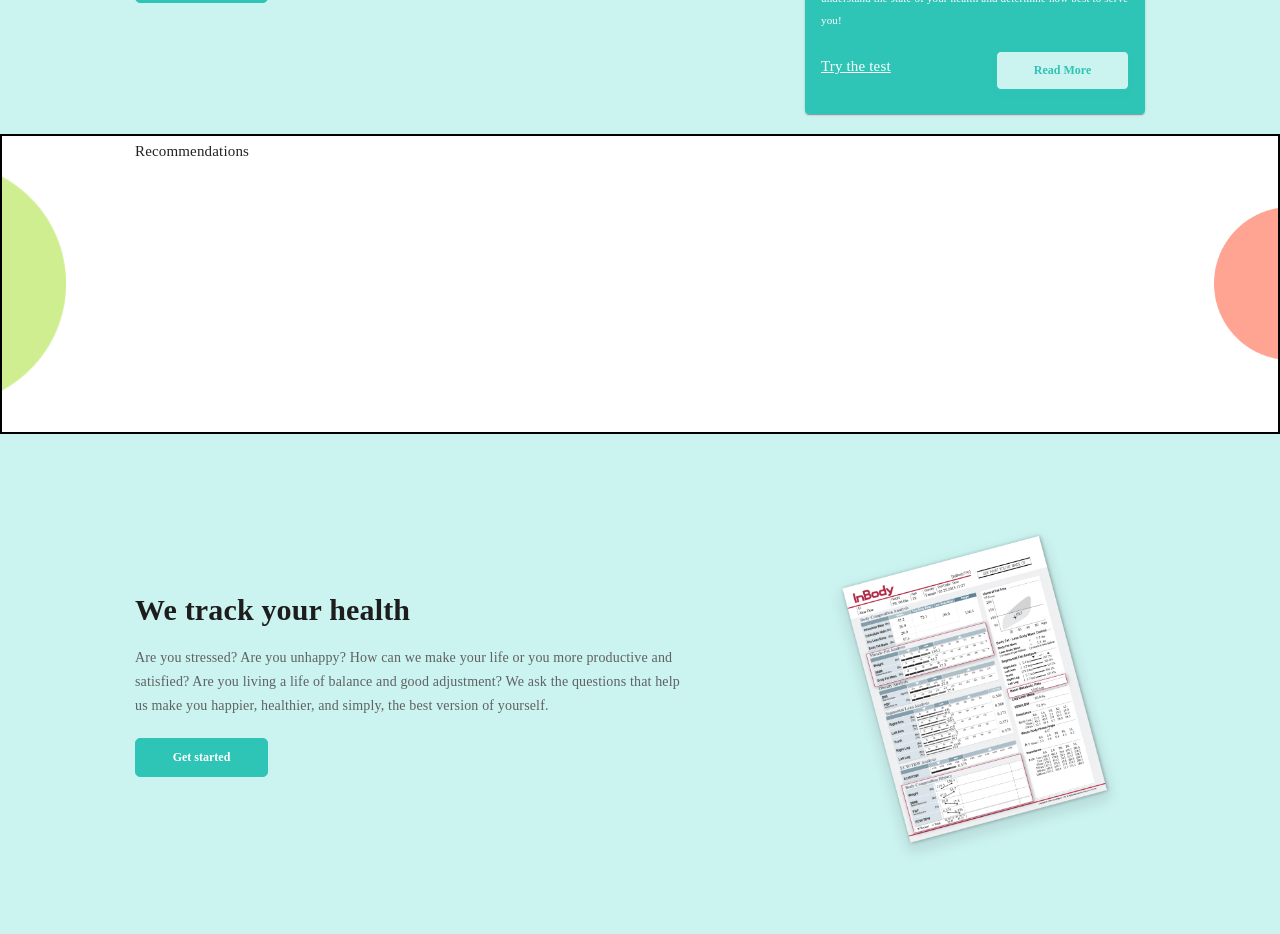
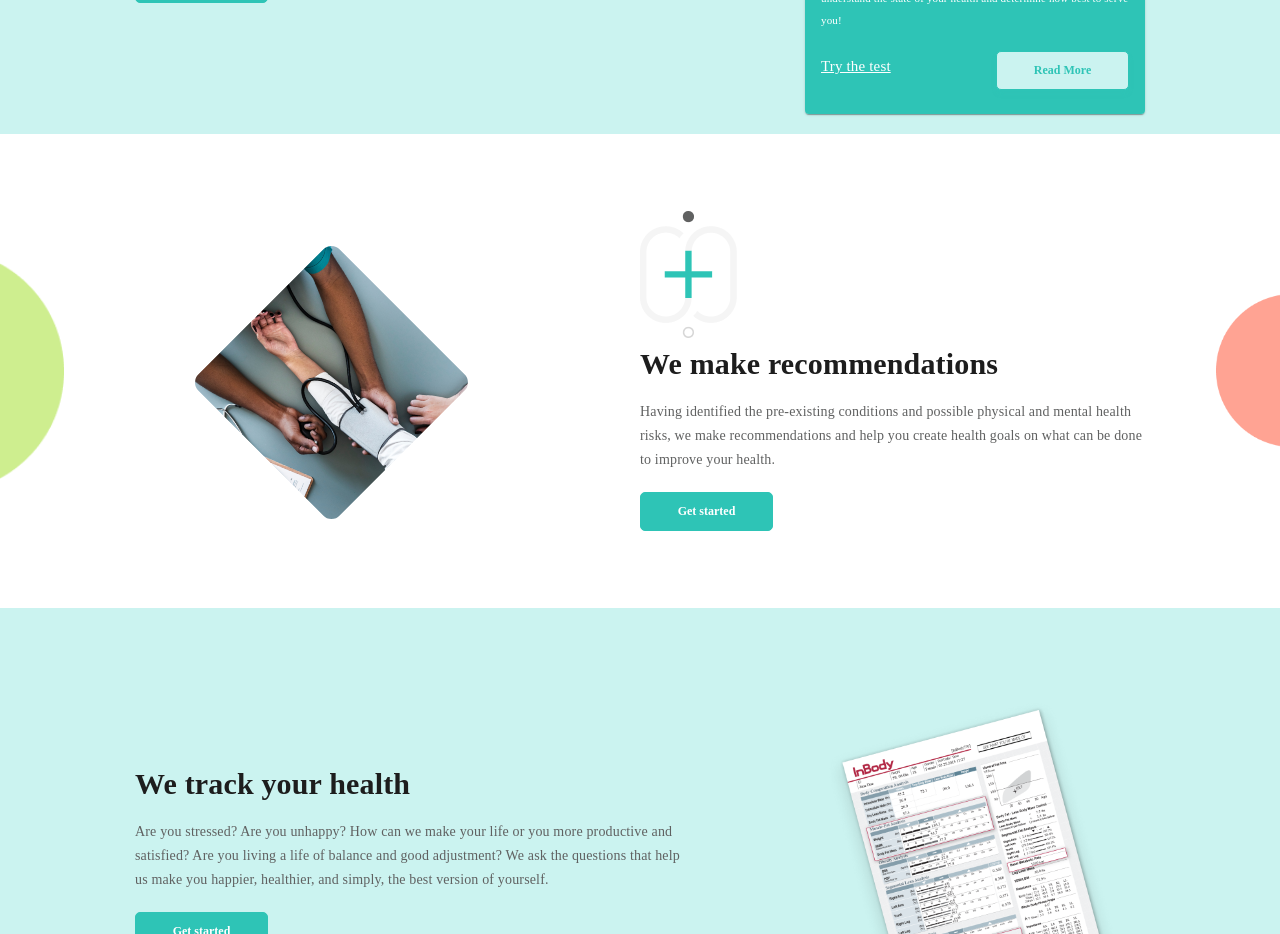
Before and after one commit to Kaeyz/react-app, a React (Create React App) app: page /wellness/individual/health in a window 1280 px wide. Shown: the part 940-1874 px from the top of the page. Built offline with nearby package versions, Linux system fonts and the light colour scheme.

Commit message:
ADD: started recommendations component

```diff
--- a/src/components/wellness/individual/Recommendations.js
+++ b/src/components/wellness/individual/Recommendations.js
@@ -1,15 +1,18 @@
-import React from 'react';
-import Container from '../../common/Container';
-import styled from 'styled-components';
-import Ellipse31 from '../../../assets/Ellipse31.png';
-import Ellipse_31 from '../../../assets/Ellipse_31.png';
-import Ellipse32 from '../../../assets/Ellipse32.png';
+import React from "react";
+import Container from "../../common/Container";
+import styled from "styled-components";
+import Ellipse31 from "../../../assets/Ellipse31.png";
+import Ellipse_31 from "../../../assets/Ellipse_31.png";
+import Ellipse32 from "../../../assets/Ellipse32.png";
+import RecImg from "../../../assets/care-check-checkup-905874.png";
+import Button from "../../common/Button";
+import smallImg from "../../../assets/Group.png";
 
 //import PropTypes from 'prop-types';
 
 const Wrapper = styled.div`
-			height: 30rem;
-			border: 2px solid black;
+  // height: 30rem;
+//   border: 2px solid black;
   .left-background {
     background-image: url(${Ellipse31});
     height: 100%;
@@ -31,7 +34,39 @@ const Wrapper = styled.div`
   .green {
     background-image: url(${Ellipse_31});
   }
+  .detailImg {
+    transform: rotate(-45deg);
+    padding: 15px 70px;
 
+    img {
+      border-radius: 12px;
+    }
+  }
+  .Rec {
+    flex-wrap: wrap;
+    padding: 7.7rem 0;
+    justify-content: space-between;
+  }
+  .details {
+    width: 50%;
+  }
+  .RecInfo {
+    margin: 2rem 0;
+    font-size: 14px;
+    line-height: 24px;
+    color: ${(props) => props.theme.color.text_02};
+  }
+  .detailImg {
+    min-width: 30rem;
+    max-width: 34rem;
+    margin-left: 3rem;
+    margin-top: 3rem;
+  }
+  h3 {
+    font-size: 30px;
+    line-height: 32px;
+    color: ${(props) => props.theme.color.text_01};
+  }
 `;
 
 function Recommendations() {
@@ -40,7 +75,27 @@ function Recommendations() {
       <div className="left-background">
         <div className="right-background pink">
           <Container>
-						Recommendations
+            <div className="Rec flex">
+              <div className="detailImg">
+                <img src={RecImg} alt="RecImg" />
+              </div>
+              <div className="details">
+                <img src={smallImg} alt="smallImg" />
+                <h3>We make recommendations </h3>
+                <p className="RecInfo">
+                  Having identified the pre-existing conditions and possible
+                  physical and mental health risks, we make recommendations and
+                  help you create health goals on what can be done to improve
+                  your health.
+                </p>
+
+                <div>
+                  <Button value="Get started" theme="darkGreen">
+                    Get started
+                  </Button>
+                </div>
+              </div>
+            </div>
           </Container>
         </div>
       </div>
@@ -48,8 +103,6 @@ function Recommendations() {
   );
 }
 
-Recommendations.propTypes = {
-
-};
+Recommendations.propTypes = {};
 
 export default Recommendations;
```
Also changed, not shown: src/assets/care-check-checkup-905874.png (added). Lines whose indentation alone changed are shown as unchanged.
